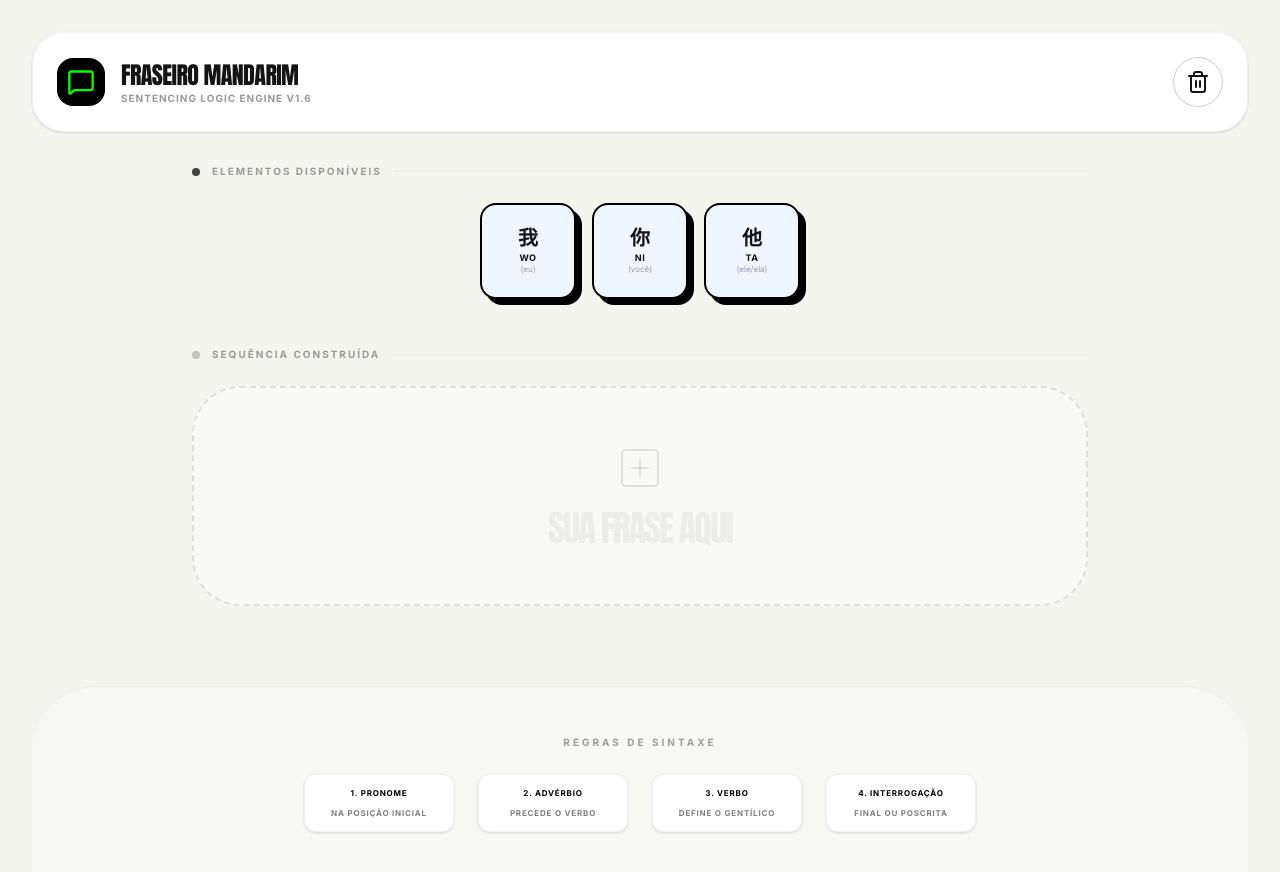
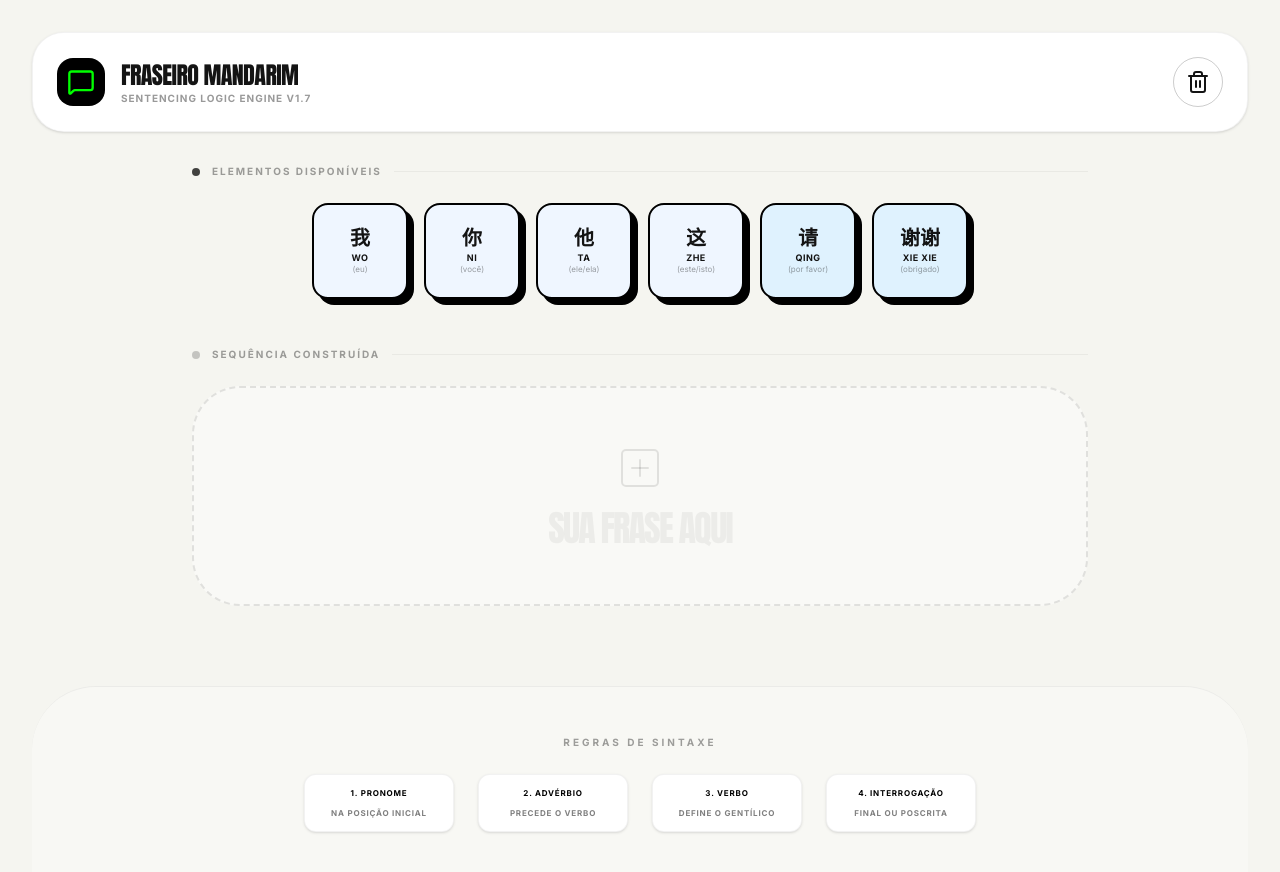
Before and after one commit to juliocascalles/Fraseiro_Mandarim, a React (Vite) app: page / in a window 1280 px wide. Shown: the top 872 px of the page. Built offline with nearby package versions, Linux system fonts and the light colour scheme.

Commit message:
feat: expand vocabulary and categories
Add new grammatical categories (adjective, number, preposition, etiquette) and update word list with new entries. Update repository banner.

```diff
--- a/src/App.tsx
+++ b/src/App.tsx
@@ -13,8 +13,23 @@ import {
 } from 'lucide-react';
 import { motion, AnimatePresence } from 'motion/react';
 
-// --- Types ---
-type Category = 'pronoun' | 'plural' | 'adverb' | 'verb' | 'country' | 'suffix' | 'noun' | 'question' | 'guo' | 'possessive' | 'thing';
+/// --- Types ---
+type Category =
+  | 'pronoun'
+  | 'plural'
+  | 'adverb'
+  | 'verb'
+  | 'country'
+  | 'suffix'
+  | 'noun'
+  | 'question'
+  | 'guo'
+  | 'possessive'
+  | 'thing'
+  | 'adjective'
+  | 'number'
+  | 'preposition'
+  | 'etiquette';
 
 interface Word {
   id: string;
@@ -32,6 +47,7 @@ const WORDS: Word[] = [
   { id: 'wo', label: 'wo', hanzi: '我', translation: 'eu', category: 'pronoun', icon: User },
   { id: 'ni', label: 'ni', hanzi: '你', translation: 'você', category: 'pronoun', icon: User },
   { id: 'ta', label: 'ta', hanzi: '他', translation: 'ele/ela', category: 'pronoun', icon: User },
+  { id: 'zhe', label: 'zhe', hanzi: '这', translation: 'este/isto', category: 'pronoun', icon: ArrowRight },
 
   // Plural
   { id: 'men', label: 'men', hanzi: '们', translation: 'plural', category: 'plural', icon: Users },
@@ -40,21 +56,36 @@ const WORDS: Word[] = [
   { id: 'de', label: 'de', hanzi: '的', translation: 'de (posse)', category: 'possessive', icon: Tag },
 
   // Adverbs
-  { id: 'dou', label: 'dou', hanzi: '都', translation: 'todos', category: 'adverb', icon: PlusSquare }, // todos
-  { id: 'ye', label: 'ye', hanzi: '也', translation: 'também', category: 'adverb', icon: RefreshCcw }, // também
-  { id: 'bu', label: 'bù', hanzi: '不', translation: 'não', category: 'adverb', icon: XCircle }, // não
-  { id: 'zhi', label: 'zhi', hanzi: '只', translation: 'apenas', category: 'adverb', icon: Target }, // apenas
+  { id: 'dou', label: 'dou', hanzi: '都', translation: 'todos', category: 'adverb', icon: PlusSquare },
+  { id: 'ye', label: 'ye', hanzi: '也', translation: 'também', category: 'adverb', icon: RefreshCcw },
+  { id: 'bu', label: 'bù', hanzi: '不', translation: 'não', category: 'adverb', icon: XCircle },
+  { id: 'zhi', label: 'zhi', hanzi: '只', translation: 'apenas', category: 'adverb', icon: Target },
+  { id: 'hen', label: 'hen', hanzi: '很', translation: 'muito', category: 'adverb', icon: PlusSquare },
+
+  // Prepositions
+  { id: 'gei', label: 'gei', hanzi: '给', translation: 'para', category: 'preposition', icon: Tag },
 
   // Verbs
-  { id: 'shi', label: 'shi', hanzi: '是', translation: 'ser', category: 'verb', icon: UserCheck }, // ser
-  { id: 'shuo', label: 'shuo', hanzi: '说', translation: 'falar', category: 'verb', icon: MessageSquare }, // falar
-  { id: 'jiao', label: 'jiao', hanzi: '叫', translation: 'chamar-se', category: 'verb', icon: Tag }, // chamar
+  { id: 'shi', label: 'shi', hanzi: '是', translation: 'ser', category: 'verb', icon: UserCheck },
+  { id: 'shuo', label: 'shuo', hanzi: '说', translation: 'falar', category: 'verb', icon: MessageSquare },
+  { id: 'jiao', label: 'jiao', hanzi: '叫', translation: 'chamar-se', category: 'verb', icon: Tag },
   { id: 'xihuan', label: 'xihuan', hanzi: '喜欢', translation: 'gostar', category: 'verb', icon: Target },
+  { id: 'zai', label: 'zai', hanzi: '在', translation: 'estar/em', category: 'verb', icon: Target },
+  { id: 'keyi', label: 'ke yi', hanzi: '可以', translation: 'poder', category: 'verb', icon: UserCheck },
+  { id: 'da_call', label: 'da', hanzi: '打', translation: 'ligar (fone)', category: 'verb', icon: MessageSquare },
+  { id: 'fa_verb', label: 'fa', hanzi: '发', translation: 'enviar', category: 'verb', icon: PlusSquare },
+  { id: 'zhidao', label: 'zhidao', hanzi: '知道', translation: 'saber/conhecer', category: 'verb', icon: FileText },
+  { id: 'zuo', label: 'zuo', hanzi: '坐', translation: 'sentar', category: 'verb', icon: UserCheck },
+  { id: 'he', label: 'he', hanzi: '喝', translation: 'beber', category: 'verb', icon: Coffee },
+  { id: 'jin', label: 'jin', hanzi: '进', translation: 'entrar', category: 'verb', icon: ArrowRight },
 
   // Questions
-  { id: 'ma', label: 'ma', hanzi: '吗', translation: '?', category: 'question', icon: HelpCircle }, // end particle
-  { id: 'na', label: 'na', hanzi: '哪', translation: 'qual', category: 'question', icon: Search }, // qual?
-  { id: 'shenme', label: 'shenme', hanzi: '什么', translation: 'o quê', category: 'question', icon: Info }, // que?
+  { id: 'ma', label: 'ma', hanzi: '吗', translation: '?', category: 'question', icon: HelpCircle },
+  { id: 'na', label: 'na', hanzi: '哪', translation: 'qual', category: 'question', icon: Search },
+  { id: 'shenme', label: 'shenme', hanzi: '什么', translation: 'o quê', category: 'question', icon: Info },
+  { id: 'duoshao', label: 'duoshao', hanzi: 'duo shao', translation: 'quanto?', category: 'question', icon: HelpCircle },
+  { id: 'nali', label: 'nali', hanzi: '哪里', translation: 'onde?', category: 'question', icon: Search },
+  { id: 'zenmeyang', label: 'zenmeyang', hanzi: '怎么样', translation: 'como é...?', category: 'question', icon: HelpCircle },
 
   // Countries
   { id: 'baxi', label: 'baxi', hanzi: '巴西', translation: 'Brasil', category: 'country', icon: Globe },
@@ -65,13 +96,24 @@ const WORDS: Word[] = [
 
   // Gentilics parts
   { id: 'guo', label: 'guo', hanzi: '国', translation: 'país', category: 'guo', icon: Flag },
-  { id: 'yu', label: 'yu', hanzi: '语', translation: 'idioma', category: 'suffix', icon: Type }, // idioma
-  { id: 'ren', label: 'ren', hanzi: '人', translation: 'pessoa', category: 'suffix', icon: Users }, // nacionalidade
+  { id: 'yu', label: 'yu', hanzi: '语', translation: 'idioma', category: 'suffix', icon: Type },
+  { id: 'ren', label: 'ren', hanzi: '人', translation: 'pessoa', category: 'suffix', icon: Users },
 
   // Nouns
   { id: 'mingzi', label: 'ming zi', hanzi: '名字', translation: 'nome', category: 'noun', icon: FileText },
   { id: 'tongxue', label: 'tongxue', hanzi: '同学', translation: 'colega', category: 'noun', icon: GraduationCap },
   { id: 'laoshi', label: 'laoshi', hanzi: '老师', translation: 'professor', category: 'noun', icon: Briefcase },
+  { id: 'gongzuo', label: 'gongzuo', hanzi: '工作', translation: 'trabalho', category: 'noun', icon: Briefcase },
+  { id: 'pengyou', label: 'pengyou', hanzi: '朋友', translation: 'amigo(a)', category: 'noun', icon: Users },
+  { id: 'nan', label: 'nan', hanzi: '男', translation: 'masculino', category: 'noun', icon: User },
+  { id: 'nü', label: 'nü', hanzi: '女', translation: 'feminino', category: 'noun', icon: User },
+  { id: 'haoma', label: 'haoma', hanzi: '号码', translation: 'número', category: 'noun', icon: FileText },
+  { id: 'dianhua', label: 'dianhua', hanzi: '电话', translation: 'telefone', category: 'noun', icon: Briefcase },
+  { id: 'youjian', label: 'youjian', hanzi: '邮件', translation: 'email', category: 'noun', icon: FileText },
+  { id: 'xuesheng', label: 'xuesheng', hanzi: '学生', translation: 'estudante', category: 'noun', icon: GraduationCap },
+  { id: 'xuexiao', label: 'xuexiao', hanzi: '学校', translation: 'escola', category: 'noun', icon: Book },
+  { id: 'daxue', label: 'daxue', hanzi: '大学', translation: 'universidade', category: 'noun', icon: GraduationCap },
+  { id: 'Huawei', label: 'Huawei', hanzi: '华为', translation: 'Huawei', category: 'noun', icon: Briefcase },
 
   // Things (Coisas)
   { id: 'shu', label: 'shu', hanzi: '书', translation: 'livro', category: 'thing', icon: Book },
@@ -81,8 +123,34 @@ const WORDS: Word[] = [
   { id: 'cha', label: 'cha', hanzi: '茶', translation: 'chá', category: 'thing', icon: CupSoda },
   { id: 'kafei', label: 'kafei', hanzi: '咖啡', translation: 'café', category: 'thing', icon: Coffee },
   { id: 'mifan', label: 'mifan', hanzi: '米饭', translation: 'arroz', category: 'thing', icon: Utensils },
-  { id: 'mianbao', label: 'mianbao', hanzi: '面包', translation: 'pão', category: 'thing', icon: Milk }, // Using Milk as bread placeholder or similar
+  { id: 'mianbao', label: 'mianbao', hanzi: '面包', translation: 'pão', category: 'thing', icon: Milk },
   { id: 'tang', label: 'tang', hanzi: '汤', translation: 'sopa', category: 'thing', icon: Soup },
+
+  // Adjectives
+  { id: 'da_adj', label: 'dà', hanzi: '大', translation: 'grande', category: 'adjective', icon: Tag },
+  { id: 'xiao', label: 'xiao', hanzi: 'xiao', translation: 'pequeno', category: 'adjective', icon: Tag },
+  { id: 'gaoxing', label: 'gaoxing', hanzi: '高兴', translation: 'feliz', category: 'adjective', icon: UserCheck },
+  { id: 'mang', label: 'mang', hanzi: '忙', translation: 'ocupado', category: 'adjective', icon: Briefcase },
+  { id: 'lei', label: 'lei', hanzi: '累', translation: 'cansado', category: 'adjective', icon: Briefcase },
+  { id: 'congming', label: 'congming', hanzi: '聪明', translation: 'inteligente', category: 'adjective', icon: GraduationCap },
+  { id: 'piaoliang', label: 'piaoliang', hanzi: '漂亮', translation: 'bonito(a)', category: 'adjective', icon: Tag },
+  { id: 'shuai', label: 'shuai', hanzi: '帅', translation: 'bonito (homem)', category: 'adjective', icon: User },
+
+  // Numbers
+  { id: 'yao', label: 'yao', hanzi: '幺', translation: '1', category: 'number', icon: Type },
+  { id: 'er', label: 'er', hanzi: '二', translation: '2', category: 'number', icon: Type },
+  { id: 'san', label: 'san', hanzi: '三', translation: '3', category: 'number', icon: Type },
+  { id: 'si', label: 'si', hanzi: '四', translation: '4', category: 'number', icon: Type },
+  { id: 'wu', label: 'wu', hanzi: '五', translation: '5', category: 'number', icon: Type },
+  { id: 'liu', label: 'liu', hanzi: '六', translation: '6', category: 'number', icon: Type },
+  { id: 'qi', label: 'qi', hanzi: '七', translation: '7', category: 'number', icon: Type },
+  { id: 'ba', label: 'ba', hanzi: '八', translation: '8', category: 'number', icon: Type },
+  { id: 'jiu', label: 'jiu', hanzi: '九', translation: '9', category: 'number', icon: Type },
+  { id: 'ling', label: 'ling', hanzi: '零', translation: '0', category: 'number', icon: Type },
+
+  // Etiquette
+  { id: 'qing', label: 'qing', hanzi: '请', translation: 'por favor', category: 'etiquette', icon: UserCheck },
+  { id: 'xie_xie', label: 'xie xie', hanzi: '谢谢', translation: 'obrigado', category: 'etiquette', icon: UserCheck },
 ];
 
 export default function App() {
@@ -91,79 +159,129 @@ export default function App() {
   // --- Rule Logic ---
   const availableWords = useMemo(() => {
     if (sequence.length === 0) {
-      // 2 - A frase deve começar sempre com um pronome
-      return WORDS.filter(w => w.category === 'pronoun');
+      // Começa com pronome ou etiqueta (ex: qing, xie xie)
+      return WORDS.filter(w => w.category === 'pronoun' || w.category === 'etiquette');
     }
 
     const last = sequence[sequence.length - 1];
     const prev = sequence.length > 1 ? sequence[sequence.length - 2] : null;
 
-    // Find active verb in the sequence for rule 10 and 11
+    // Find active verb in the sequence
     const activeVerb = [...sequence].reverse().find(w => w.category === 'verb');
+    const verbExists = sequence.some(w => w.category === 'verb');
+    const hasQuestion = sequence.some(w => ['na', 'shenme', 'duoshao', 'nali', 'zenmeyang'].includes(w.id));
+    const activePreposition = [...sequence].reverse().find(w => w.category === 'preposition');
 
-    // Rule 2/3 - Pronoun selected
+    // Case: Etiquette selected
+    if (last.category === 'etiquette') {
+      if (last.id === 'qing') {
+        // qing (por favor) can be followed by: zuo (sentar), he (beber), jin (entrar)
+        return WORDS.filter(w => ['zuo', 'he', 'jin'].includes(w.id));
+      }
+      if (last.id === 'xie_xie') {
+        // xie xie can be followed by pronoun (ex: xie xie ni)
+        return WORDS.filter(w => w.category === 'pronoun');
+      }
+      return [];
+    }
+
+    // Case: Preposition selected (ex: gei)
+    if (last.category === 'preposition') {
+      if (last.id === 'gei') {
+        // Must be followed by recipient (pronoun, noun)
+        return WORDS.filter(w => w.category === 'pronoun' || w.category === 'noun');
+      }
+      return [];
+    }
+
+    // Case: Pronoun selected (wo, ni, ta, zhe)
     if (last.category === 'pronoun') {
-      const verbExists = sequence.some(w => w.category === 'verb');
-      if (!verbExists) {
-        // Pronoun as Subject
-        return WORDS.filter(w => ['plural', 'possessive', 'adverb', 'verb'].includes(w.category));
-      } else {
+      // If we just had a preposition like 'gei' + pronoun (ex: wo gei ni), we must follow with a verb
+      if (prev?.category === 'preposition' && prev.id === 'gei') {
+        // verbs suitable after gei + recipient: da_call, fa_verb, shuo
+        return WORDS.filter(w => ['da_call', 'fa_verb', 'shuo'].includes(w.id));
+      }
+
+      // If a verb exists in the sequence
+      if (verbExists) {
         // Pronoun as Object
-        const hasQuestion = sequence.some(w => ['na', 'shenme'].includes(w.id));
+        if (activeVerb?.id === 'xihuan') {
+          // After xihuan + pronoun: can end or take 'ma' (if not already question)
+          return WORDS.filter(w => {
+            if (w.id === 'ma' && !hasQuestion && !sequence.some(s => s.id === 'ma')) return true;
+            return false;
+          });
+        }
+
+        // General object pronoun
         return WORDS.filter(w => {
           if (['plural', 'possessive'].includes(w.category)) return true;
           if (w.id === 'ma' && !hasQuestion && !sequence.some(s => s.id === 'ma')) return true;
           return false;
         });
+      } else {
+        // Pronoun as Subject
+        return WORDS.filter(w => {
+          // Can take: plural (except for 'zhe'), possessive 'de', adverb, verb, or adjective (sem verbo)
+          if (w.category === 'plural' && last.id !== 'zhe') return true;
+          if (['possessive', 'adverb', 'verb', 'adjective'].includes(w.category)) return true;
+          if (w.category === 'preposition') return true; // ex: wo gei ...
+          return false;
+        });
       }
     }
 
-    // Rule 3/4 - Plural selected
+    // Case: Plural selected (men)
     if (last.category === 'plural') {
-      const verbExists = sequence.some(w => w.category === 'verb');
-      if (!verbExists) {
-        return WORDS.filter(w => ['possessive', 'adverb', 'verb'].includes(w.category));
-      } else {
-        // Object plural
-        const hasQuestion = sequence.some(w => ['na', 'shenme'].includes(w.id));
+      if (verbExists) {
         return WORDS.filter(w => {
           if (w.category === 'possessive') return true;
           if (w.id === 'ma' && !hasQuestion && !sequence.some(s => s.id === 'ma')) return true;
           return false;
         });
+      } else {
+        return WORDS.filter(w => ['possessive', 'adverb', 'verb', 'adjective', 'preposition'].includes(w.category));
       }
     }
 
-    // Rule 3 - Possessive selected
+    // Case: Possessive selected (de)
     if (last.category === 'possessive') {
-      // After 'de', must come a noun or thing to form a compound
-      return WORDS.filter(w => ['noun', 'country', 'thing'].includes(w.category));
+      // Must be followed by noun, country, thing or adjective (compound)
+      return WORDS.filter(w => ['noun', 'country', 'thing', 'adjective'].includes(w.category));
     }
 
-    // Rule 5 - After adverb must come a verb
+    // Case: Adverb selected (hen, bu, dou, ye, zhi)
     if (last.category === 'adverb') {
-      return WORDS.filter(w => w.category === 'verb');
+      if (last.id === 'hen') {
+        // 'hen' is used with adjectives for emphasis
+        return WORDS.filter(w => w.category === 'adjective');
+      }
+      if (last.id === 'bu') {
+        // 'bu' can negate verbs or adjectives
+        return WORDS.filter(w => w.category === 'verb' || w.category === 'adjective');
+      }
+      // 'dou', 'ye', 'zhi' can go to verb or other adverbs (e.g. 'ye hen', 'dou hen', 'ye bu')
+      return WORDS.filter(w => w.category === 'verb' || ['hen', 'bu'].includes(w.id));
     }
 
-    // Rule 6/8 - Verb selected
+    // Case: Verb selected
     if (last.category === 'verb') {
-      // Logic fix: After 'xihuan', only 'thing' and 'pronoun' are allowed
       if (last.id === 'xihuan') {
         const subjectPronoun = sequence.find(w => w.category === 'pronoun');
         return WORDS.filter(w => {
           if (w.category === 'thing') return true;
-          // Exclude the subject pronoun to avoid "wo xihuan wo"
-          if (w.category === 'pronoun' && w.id !== subjectPronoun?.id) return true;
+          // Exclude subject pronoun to avoid "wo xihuan wo"
+          if (w.category === 'pronoun' && w.id !== subjectPronoun?.id && w.id !== 'zhe') return true;
           return false;
         });
       }
 
-      // Logic fix: No nouns after 'shuo' (falar)
       if (last.id === 'shuo') {
+        // No nouns (mingzi, tongxue, laoshi) directly after shuo
         return WORDS.filter(w => {
           if (w.id === 'na' || w.id === 'shenme') return true;
           if (w.category === 'country') {
-            // Logic fix (new): baxi and jianada don't form idioms, hide them after 'shuo'
+            // baxi and jianada don't form idioms, hide them
             return !['baxi', 'jianada'].includes(w.id);
           }
           if (w.category === 'pronoun') return true;
@@ -171,43 +289,69 @@ export default function App() {
         });
       }
 
-      // Can follow with: substantivo, pronome composto, na/shenme
+      if (last.id === 'jiao') {
+        return WORDS.filter(w => w.id === 'shenme' || w.category === 'noun' || w.category === 'pronoun');
+      }
+
+      if (last.id === 'zai') {
+        // zai can be followed by location questions (nali) or nouns of places (xuexiao, daxue)
+        return WORDS.filter(w => w.id === 'nali' || ['xuexiao', 'daxue', 'country'].includes(w.category));
+      }
+
+      if (last.id === 'keyi') {
+        // keyi (poder) can be followed by action verbs
+        return WORDS.filter(w => ['zuo', 'he', 'jin'].includes(w.id));
+      }
+
+      if (last.id === 'da_call') {
+        // da (dial) -> dianhua (phone)
+        return WORDS.filter(w => w.id === 'dianhua');
+      }
+
+      if (last.id === 'fa_verb') {
+        // fa (send) -> youjian (email)
+        return WORDS.filter(w => w.id === 'youjian');
+      }
+
+      if (last.id === 'zhidao') {
+        // zhidao can take nouns/things/pronouns
+        return WORDS.filter(w => ['noun', 'thing', 'pronoun', 'question'].includes(w.category));
+      }
+
+      if (last.id === 'he') {
+        // he (drink) -> beverage things
+        return WORDS.filter(w => ['shui', 'cha', 'kafei', 'tang'].includes(w.id));
+      }
+
+      // Default verb output: can follow with nouns, countries, pronouns, questions
       return WORDS.filter(w => {
-        // Particles na and shenme
-        if (w.id === 'na' || w.id === 'shenme') return true;
-        // Substantivo or Country
-        if (['noun', 'country'].includes(w.category)) return true;
-        // Pronome (to start a "composto" if allowed by rule 6)
-        if (w.category === 'pronoun') return true;
+        if (['na', 'shenme', 'duoshao', 'nali', 'zenmeyang'].includes(w.id)) return true;
+        if (['noun', 'country', 'pronoun', 'thing'].includes(w.category)) return true;
         return false;
       });
     }
 
-    // Rule 8 - Question particles na/shenme selected
+    // Case: Question particles
     if (last.id === 'na' || last.id === 'shenme') {
-      // Logic fix: Enable 'guo' after 'na' for "na guo ren"
       return WORDS.filter(w => {
         if (last.id === 'na' && w.id === 'guo') return true;
         if (w.category === 'country' && activeVerb?.id === 'shuo') {
-          // Logic fix (new): baxi and jianada don't form idioms, hide them in question path too
           return !['baxi', 'jianada'].includes(w.id);
         }
-        return ['noun', 'country'].includes(w.category);
+        if (last.id === 'shenme' && w.id === 'mingzi') return true;
+        if (last.id === 'shenme' && w.id === 'gongzuo') return true;
+        return ['noun', 'country', 'thing'].includes(w.category);
       });
     }
 
-    // Rule 9/12 - Country selected
+    // Case: Country selected
     if (last.category === 'country') {
-      // Logic fix (a): 'guo' is ONLY for nationalities (shi) in specific countries
       if (last.requiresGuo && activeVerb?.id === 'shi') {
         return WORDS.filter(w => w.id === 'guo');
       }
 
-      // Rule 10/11: Filter suffix by verb
       return WORDS.filter(w => {
         if (w.category !== 'suffix') return false;
-
-        // Logic fix (new): Brazil and Canada don't have a '-yu' (language) form
         const supportsLanguageSuffix = !['baxi', 'jianada'].includes(last.id);
 
         if (activeVerb?.id === 'shuo') {
@@ -220,29 +364,49 @@ export default function App() {
       });
     }
 
-    // Rule 12 - Guo selected
+    // Case: Guo selected
     if (last.category === 'guo') {
-      return WORDS.filter(w => {
-        // Logic fix (a): 'guo' only combines with nationality 'ren'
-        return w.id === 'ren';
-      });
+      return WORDS.filter(w => w.id === 'ren');
     }
 
-    // Rule 7/Suffix/Noun/Thing selected
-    if (last.category === 'suffix' || last.category === 'noun' || last.category === 'thing') {
-      const isComposto = sequence.some(w => w.category === 'possessive');
-      const verbExists = sequence.some(w => w.category === 'verb');
-
-      // If noun was picked as part of a possessive before a verb (Rule 4)
-      if (!verbExists && isComposto) {
-        return WORDS.filter(w => ['adverb', 'verb'].includes(w.category));
+    // Case: Suffix, Noun, Thing, Adjective, Number
+    if (
+      last.category === 'suffix' ||
+      last.category === 'noun' ||
+      last.category === 'thing' ||
+      last.category === 'adjective' ||
+      last.category === 'number'
+    ) {
+      // Sub-rules for nested noun compound combinations
+      if (last.id === 'nan' || last.id === 'nü') {
+        return WORDS.filter(w => w.id === 'pengyou');
+      }
+      if (last.id === 'dianhua') {
+        return WORDS.filter(w => w.id === 'haoma' || w.id === 'da_call');
+      }
+      if (last.id === 'haoma') {
+        return WORDS.filter(w => w.id === 'duoshao' || w.category === 'number' || w.id === 'shi');
+      }
+      if (last.id === 'gongzuo') {
+        return WORDS.filter(w => w.id === 'zenmeyang' || w.category === 'adjective' || w.category === 'verb');
       }
 
-      const hasQuestion = sequence.some(w => ['na', 'shenme'].includes(w.id));
-      // Only show 'ma' if it's not already a question with na/shenme
+      // If we are stating a phone number
+      if (last.category === 'number') {
+        return WORDS.filter(w => w.category === 'number' || w.id === 'ma');
+      }
+
+      // General endings
+      const isComposto = sequence.some(w => w.category === 'possessive');
+      if (!verbExists && isComposto && last.category !== 'adjective') {
+        return WORDS.filter(w => ['adverb', 'verb', 'adjective', 'question'].includes(w.category));
+      }
+
+      // Questions are final, but can have 'ma' if not a question already
       if (!hasQuestion && !sequence.some(w => w.id === 'ma')) {
         return WORDS.filter(w => w.id === 'ma');
       }
+
       return [];
     }
 
@@ -270,6 +434,10 @@ export default function App() {
       case 'plural': return 'bg-indigo-50';
       case 'possessive': return 'bg-rose-100';
       case 'thing': return 'bg-orange-50';
+      case 'adjective': return 'bg-yellow-50';
+      case 'number': return 'bg-teal-50';
+      case 'preposition': return 'bg-orange-100';
+      case 'etiquette': return 'bg-sky-100';
       default: return 'bg-white';
     }
   };
@@ -284,7 +452,7 @@ export default function App() {
           </div>
           <div>
             <h1 className="text-2xl font-display uppercase tracking-tight">Fraseiro Mandarim</h1>
-            <p className="text-[10px] text-black/40 font-bold uppercase tracking-widest">Sentencing Logic Engine v1.6</p>
+            <p className="text-[10px] text-black/40 font-bold uppercase tracking-widest">Sentencing Logic Engine v1.7</p>
           </div>
         </div>
         <button
```
Also changed, not shown: 1 other file (tests, documents, lock files or other folders).
